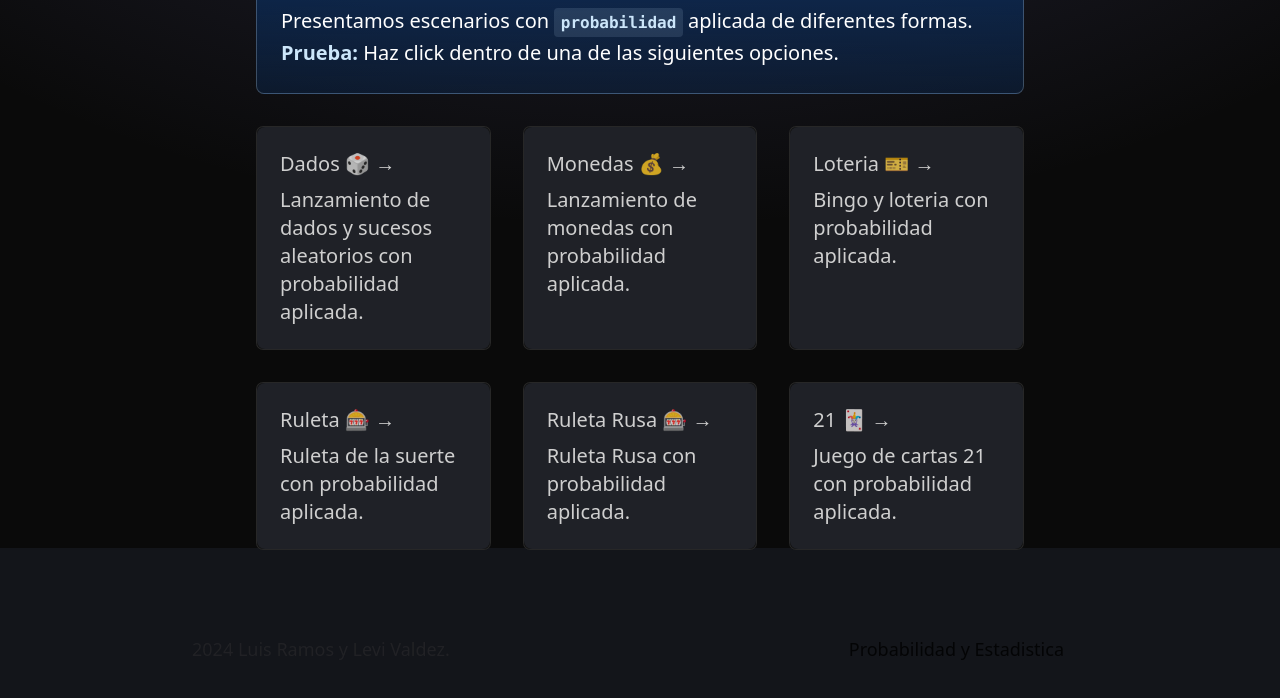
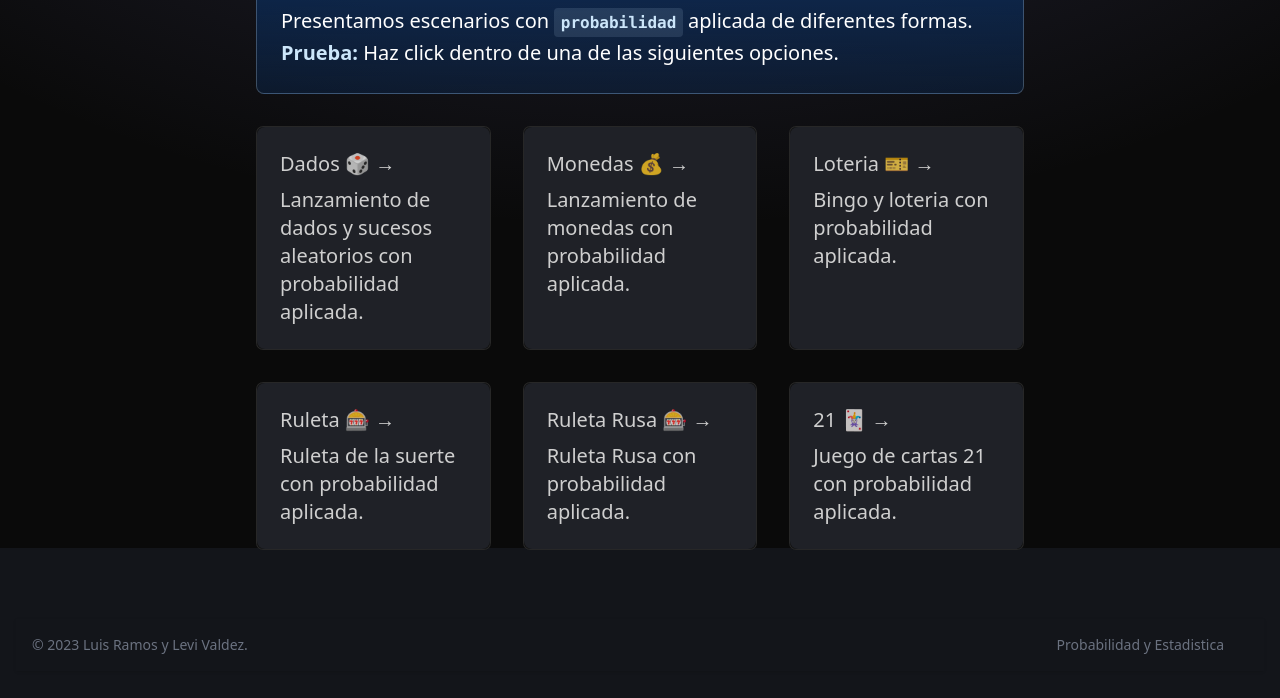
Before and after one commit to Ezzz-Lui/Probabilidad-ProjectGame, an Astro site: page / in a window 1280 px wide. Shown: the part 252-950 px from the top of the page. Built offline with nearby package versions, Linux system fonts and the light colour scheme; Astro itself is replaced by a stand-in of ours.

Commit message:
feat: Update footer component layout and styling

```diff
--- a/src/components/footer.astro
+++ b/src/components/footer.astro
@@ -1,23 +1,12 @@
----
-const currentYear = new Date().getFullYear()
----
 
-<footer
-    class="opacity-80 m-4 mt-4 w-full mx-auto container lg:max-w-4xl md:max-w-2xl mb-10 flex justify-center"
->
-    <div
-        class="rounded-lg w-full max-w-screen-xl mx-auto md:flex md:items-center md:justify-between py-4"
-    >
-        <span class="text-lg sm:text-center text-zinc-800/90 dark:text-zinc-200/90"
-            >{currentYear}
-            <a class="hover:underline">Luis Ramos y Levi Valdez</a>.
-        </span>
-        <ul
-            class="flex flex-wrap items-center mt-3 text-lg font-medium dark:text-white/90 sm:mt-0"
-        >
-            <li>
-                <a class="hover:underline me-4 md:me-6">Probabilidad y Estadistica</a>
-            </li>
-        </ul>
+<footer class="-rounded-lg shadow m-4">
+    <div class="w-full mx-auto max-w-screen-xl p-4 md:flex md:items-center md:justify-between">
+      <span class="text-sm text-gray-500 sm:text-center dark:text-gray-400">© 2023 <a href="" class="hover:underline">Luis Ramos y Levi Valdez</a>.
+    </span>
+    <ul class="flex flex-wrap items-center mt-3 text-sm font-medium text-gray-500 dark:text-gray-400 sm:mt-0">
+        <li>
+            <a href="#" class="hover:underline me-4 md:me-6">Probabilidad y Estadistica</a>
+        </li>
+    </ul>
     </div>
 </footer>
```
